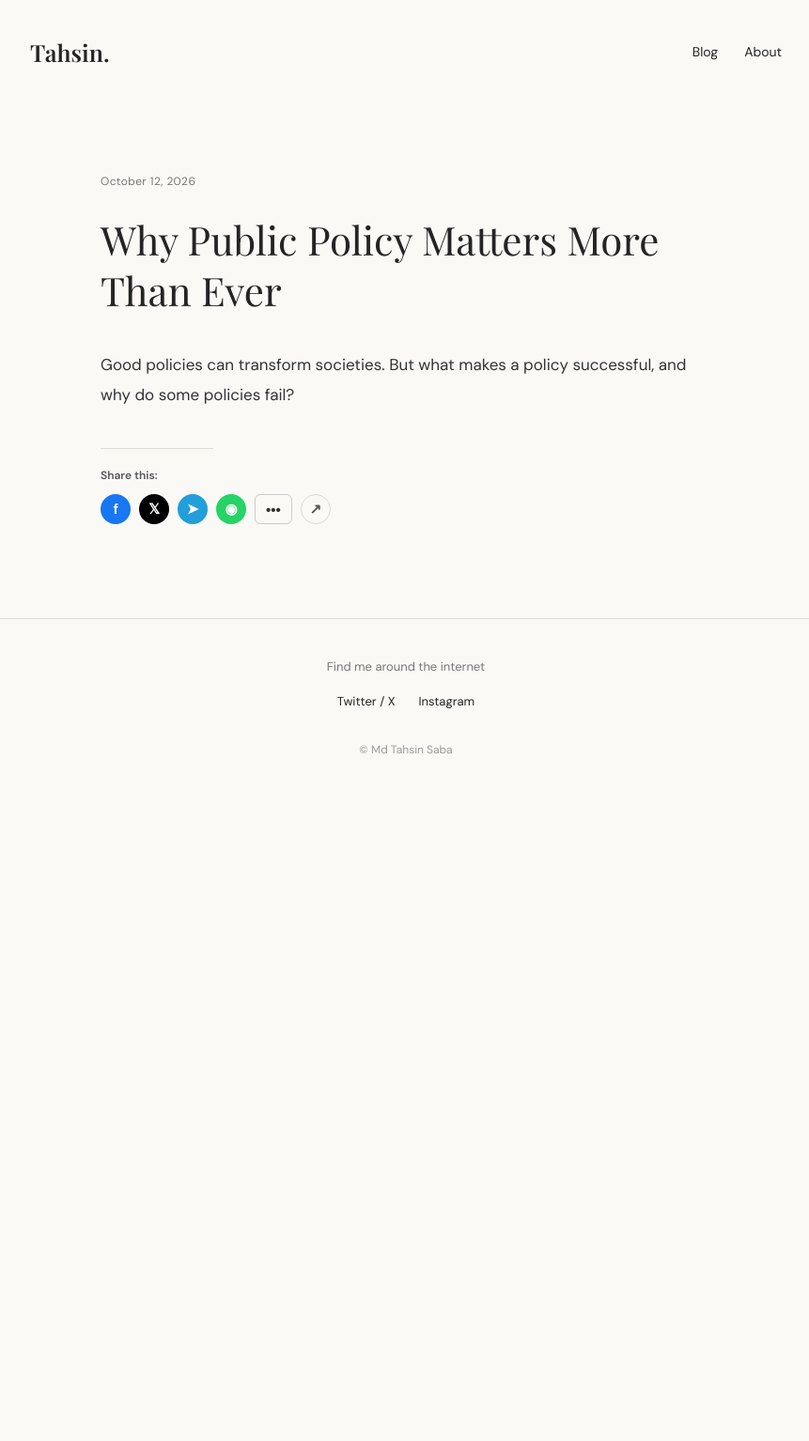
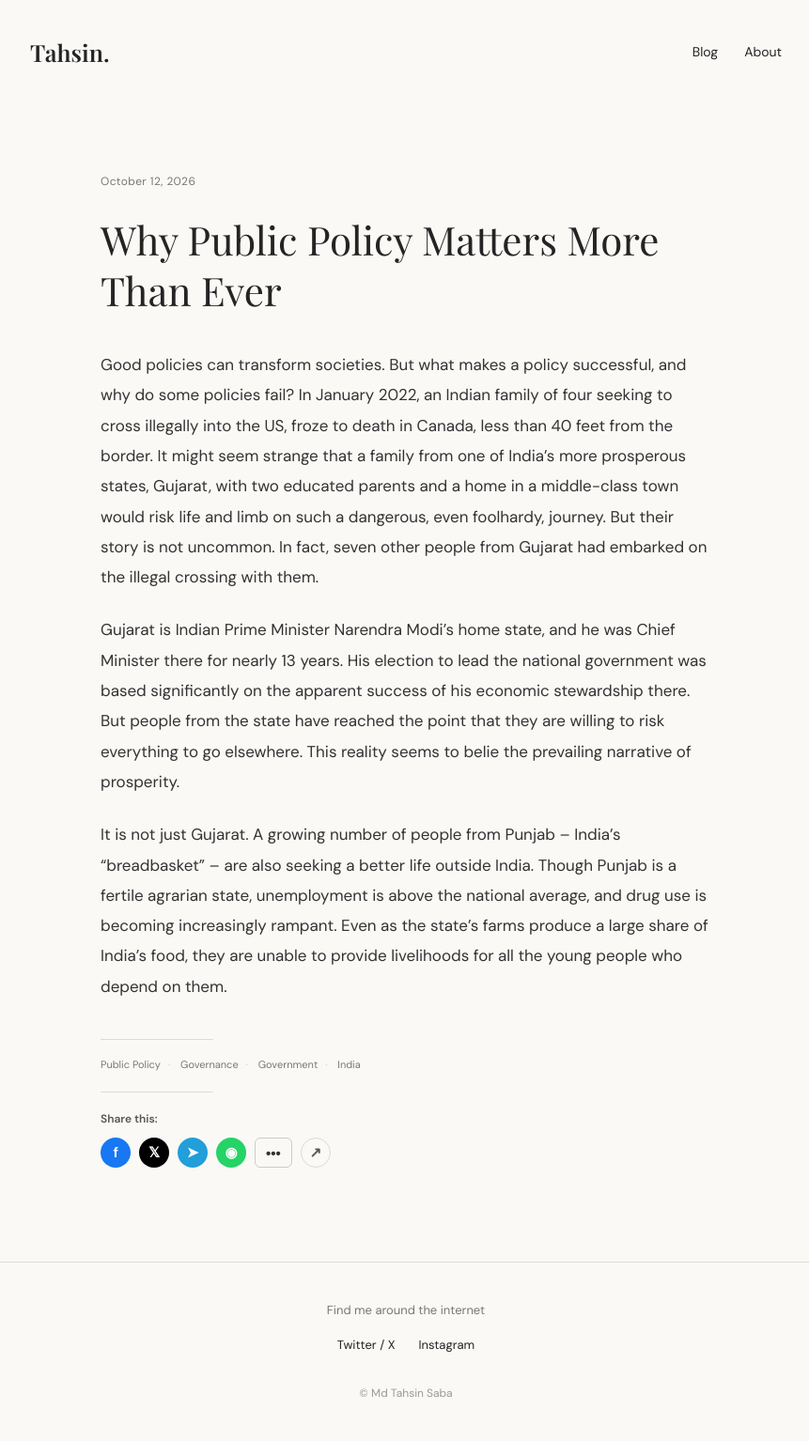
Before and after one commit to Gi1864/gi1864.github.io, a Jekyll site: the page built from _posts/2026-10-12-why-public-policy-matters.md, in a window 1280 px wide. Shown: the whole page at 94% size, without its empty margins (208-1069 px from the left). Built offline with Jekyll 4.4.1, drawn with Linux system fonts in a browser that asks for light colours; before the commit the page ends 900 px from its top, so only the background shows below that.

Commit message:
Update 2026-10-12-why-public-policy-matters.md

```diff
--- a/_posts/2026-10-12-why-public-policy-matters.md
+++ b/_posts/2026-10-12-why-public-policy-matters.md
@@ -4,7 +4,16 @@ title: "Why Public Policy Matters More Than Ever"
 date: 2026-10-12
 categories:
   - blog
+tags:
+  - Public Policy
+  - Governance
+  - Government
+  - India
 excerpt: "Good policies can transform societies. But what makes a policy successful, and why do some policies fail?"
 ---
 
-Good policies can transform societies. But what makes a policy successful, and why do some policies fail?
+Good policies can transform societies. But what makes a policy successful, and why do some policies fail? In January 2022, an Indian family of four seeking to cross illegally into the US, froze to death in Canada, less than 40 feet from the border. It might seem strange that a family from one of India’s more prosperous states, Gujarat, with two educated parents and a home in a middle-class town would risk life and limb on such a dangerous, even foolhardy, journey. But their story is not uncommon. In fact, seven other people from Gujarat had embarked on the illegal crossing with them.
+
+Gujarat is Indian Prime Minister Narendra Modi’s home state, and he was Chief Minister there for nearly 13 years. His election to lead the national government was based significantly on the apparent success of his economic stewardship there. But people from the state have reached the point that they are willing to risk everything to go elsewhere. This reality seems to belie the prevailing narrative of prosperity.
+
+It is not just Gujarat. A growing number of people from Punjab – India’s “breadbasket” – are also seeking a better life outside India. Though Punjab is a fertile agrarian state, unemployment is above the national average, and drug use is becoming increasingly rampant. Even as the state’s farms produce a large share of India’s food, they are unable to provide livelihoods for all the young people who depend on them.
```
